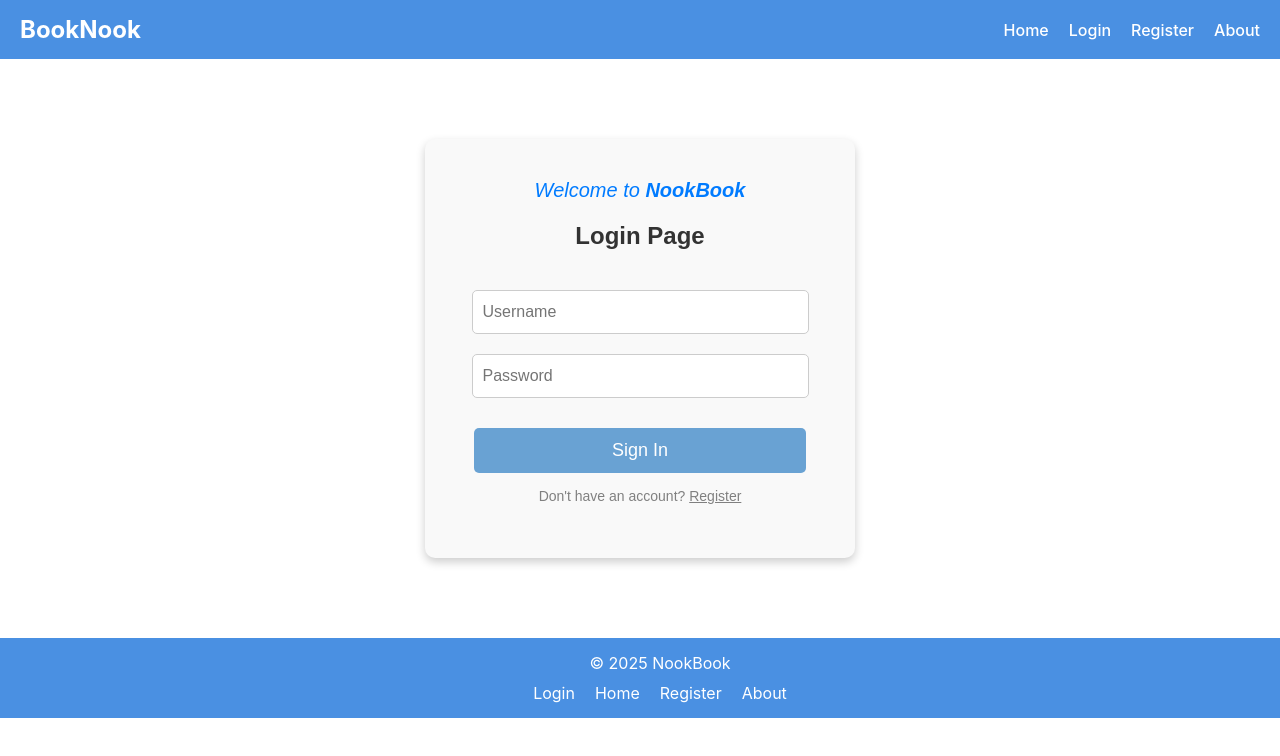
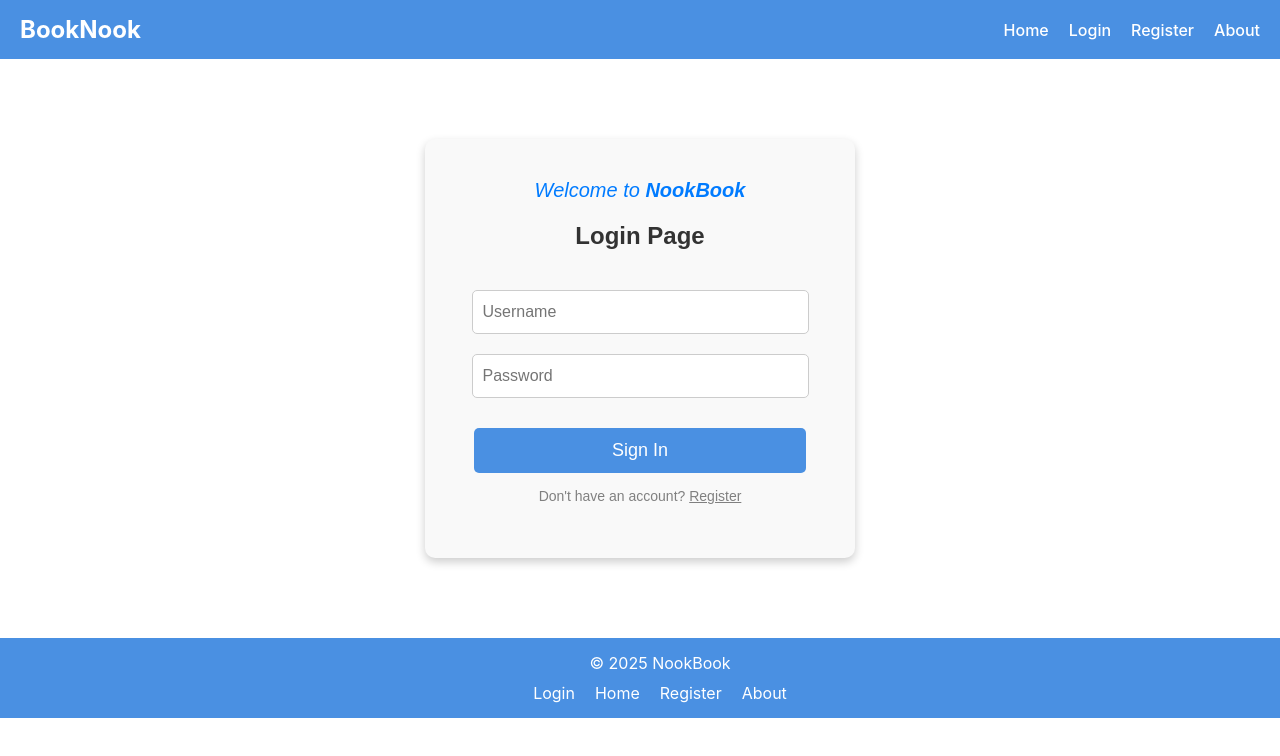
Before and after one commit to Ewleno/BookNook, a React (Create React App) app in the folder bookrev/: page /login in a window 1280 px wide. Shown: the top 756 px of the page. Built offline with nearby package versions, Linux system fonts and the light colour scheme.

Commit message:
changed the color of sign in button

```diff
--- a/bookrev/src/Login.css
+++ b/bookrev/src/Login.css
@@ -31,7 +31,7 @@
   margin-top: 20px;
   border: none;
   border-radius: 5px;
-  background-color: #69a2d3;
+  background-color: #4a90e2;
   color: white;
   font-size: 18px;
   cursor: pointer;
@@ -39,7 +39,7 @@
 }
 
 .login-button:hover {
-  background-color: #45a049;
+  background-color: #adadad;
 }
 .register-link {
   margin-top: 15px;
```
